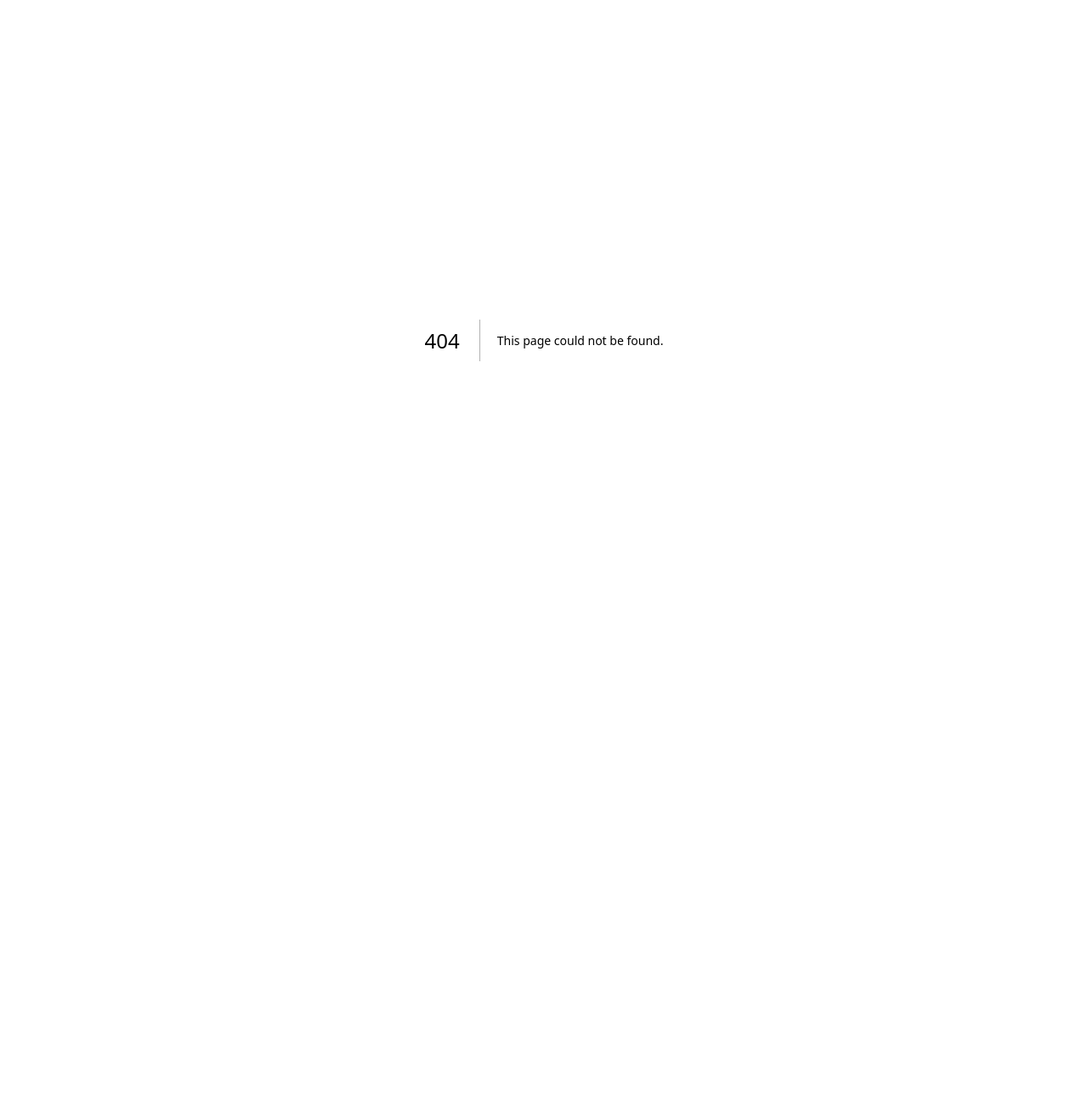
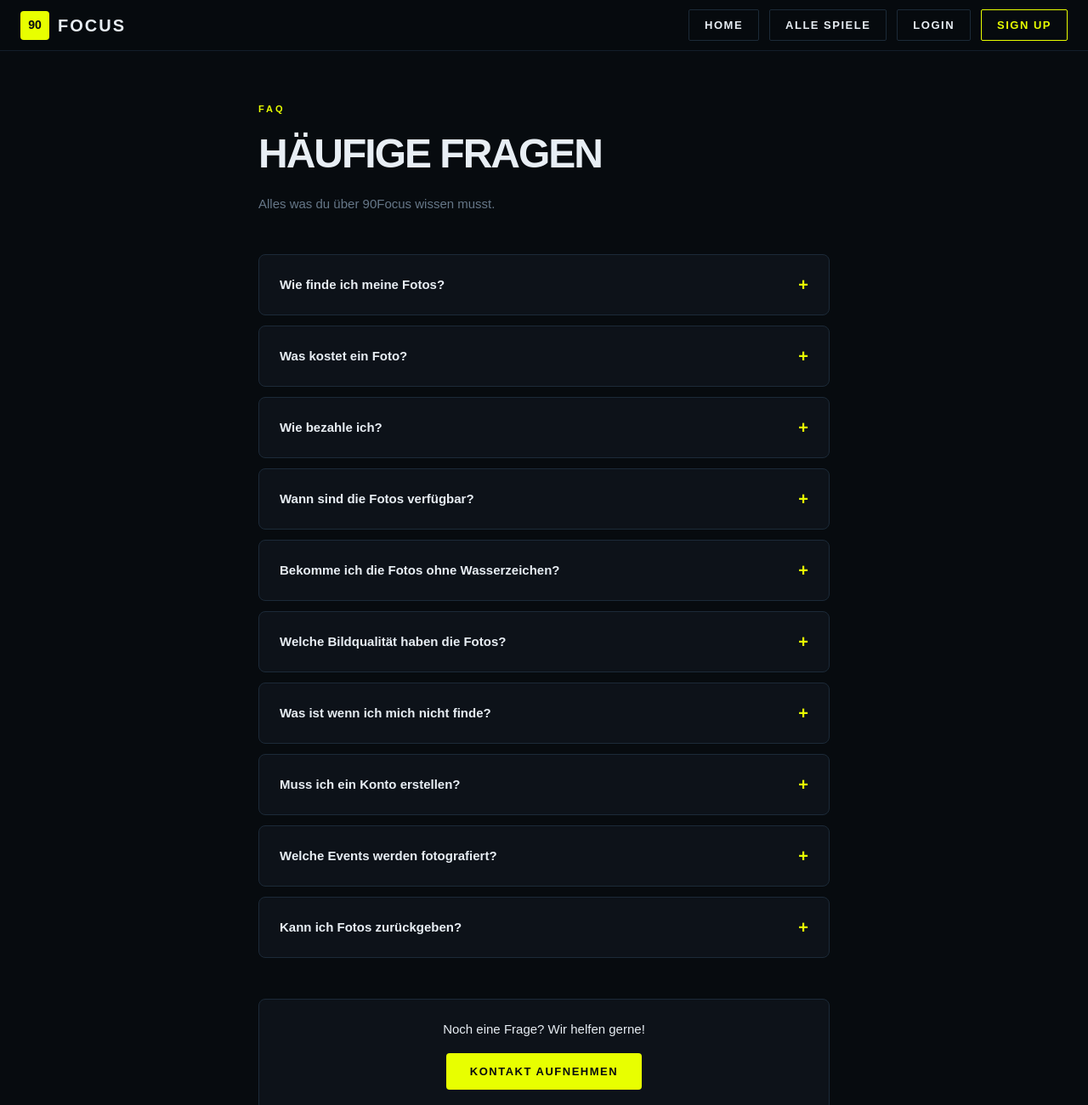
Before and after one commit to 90focus/90focus, a Next.js app: page /faq in a window 1280 px wide. Before the commit this address had no page. Shown: the top 1300 px of the page at 85% size. Before the commit the page ends 800 px from the top, so only its background shows below. Built offline with nearby package versions, Linux system fonts and the light colour scheme.

Commit message:
faq seite erstellt

```diff
--- /dev/null
+++ b/app/faq/page.tsx
@@ -0,0 +1,126 @@
+'use client'
+
+import { useState } from 'react'
+import { useRouter } from 'next/navigation'
+
+const faqs = [
+  {
+    frage: 'Wie finde ich meine Fotos?',
+    antwort: 'Geh auf das Event, lade ein Selfie hoch und unsere KI findet dich automatisch auf allen Fotos.'
+  },
+  {
+    frage: 'Was kostet ein Foto?',
+    antwort: 'CHF 4.90 pro Foto. Du kaufst nur die Fotos auf denen du drauf bist.'
+  },
+  {
+    frage: 'Wie bezahle ich?',
+    antwort: 'Per Kreditkarte via Stripe. Sicher und einfach.'
+  },
+  {
+    frage: 'Wann sind die Fotos verfügbar?',
+    antwort: 'In der Regel innerhalb von 24 Stunden nach dem Spiel.'
+  },
+  {
+    frage: 'Bekomme ich die Fotos ohne Wasserzeichen?',
+    antwort: 'Ja, nach dem Kauf erhältst du sofort die Originalfotos ohne Wasserzeichen.'
+  },
+  {
+    frage: 'Welche Bildqualität haben die Fotos?',
+    antwort: 'Alle Fotos sind in professioneller Qualität und eignen sich zum Drucken.'
+  },
+  {
+    frage: 'Was ist wenn ich mich nicht finde?',
+    antwort: 'Wenn die Suche keine Ergebnisse zeigt, kontaktiere uns über das Kontaktformular.'
+  },
+  {
+    frage: 'Muss ich ein Konto erstellen?',
+    antwort: 'Du kannst Fotos suchen ohne Konto. Für den Kauf brauchst du ein kostenloses Konto.'
+  },
+  {
+    frage: 'Welche Events werden fotografiert?',
+    antwort: 'Wir fotografieren Schweizer Fussballspiele von der Super League bis zur Amateurliga.'
+  },
+  {
+    frage: 'Kann ich Fotos zurückgeben?',
+    antwort: 'Da es sich um digitale Produkte handelt, ist eine Rückgabe nach dem Download nicht möglich.'
+  },
+]
+
+export default function FaqPage() {
+  const [offen, setOffen] = useState<number | null>(null)
+  const router = useRouter()
+
+  return (
+    <div style={{ minHeight: '100vh', background: '#070b0f', color: '#e8eef4', fontFamily: 'sans-serif' }}>
+
+      {/* NAV */}
+      <nav style={{ position: 'fixed', top: 0, left: 0, right: 0, zIndex: 100, background: 'rgba(7,11,15,0.97)', borderBottom: '1px solid #131e2a', height: 60, padding: '0 24px', display: 'flex', alignItems: 'center', justifyContent: 'space-between' }}>
+        <div style={{ display: 'flex', alignItems: 'center', gap: 10, cursor: 'pointer' }} onClick={() => router.push('/')}>
+          <div style={{ width: 34, height: 34, background: '#e8ff00', borderRadius: 4, display: 'flex', alignItems: 'center', justifyContent: 'center' }}>
+            <span style={{ color: '#070b0f', fontWeight: 900, fontSize: 14 }}>90</span>
+          </div>
+          <span style={{ fontWeight: 900, fontSize: 20, letterSpacing: 2 }}>FOCUS</span>
+        </div>
+        <div style={{ display: 'flex', gap: 12 }}>
+          <button style={{ background: 'transparent', color: '#e8eef4', border: '1px solid #1c2a38', borderRadius: 2, padding: '8px 18px', fontWeight: 700, fontSize: 13, letterSpacing: 1.5, textTransform: 'uppercase', cursor: 'pointer' }}
+            onClick={() => router.push('/')}>Home</button>
+          <button style={{ background: 'transparent', color: '#e8eef4', border: '1px solid #1c2a38', borderRadius: 2, padding: '8px 18px', fontWeight: 700, fontSize: 13, letterSpacing: 1.5, textTransform: 'uppercase', cursor: 'pointer' }}
+            onClick={() => router.push('/spiele')}>Alle Spiele</button>
+          <button style={{ background: 'transparent', color: '#e8eef4', border: '1px solid #1c2a38', borderRadius: 2, padding: '8px 18px', fontWeight: 700, fontSize: 13, letterSpacing: 1.5, textTransform: 'uppercase', cursor: 'pointer' }}
+            onClick={() => router.push('/login')}>Login</button>
+          <button style={{ background: 'transparent', color: '#e8ff00', border: '1px solid #e8ff00', borderRadius: 2, padding: '8px 18px', fontWeight: 700, fontSize: 13, letterSpacing: 1.5, textTransform: 'uppercase', cursor: 'pointer' }}
+            onClick={() => router.push('/register')}>Sign Up</button>
+        </div>
+      </nav>
+
+      <div style={{ maxWidth: 720, margin: '60px auto 0', padding: '60px 24px' }}>
+        <div style={{ color: '#e8ff00', fontSize: 11, fontWeight: 800, letterSpacing: 3, textTransform: 'uppercase', marginBottom: 8 }}>FAQ</div>
+        <h1 style={{ fontSize: 48, fontWeight: 900, textTransform: 'uppercase', letterSpacing: -2, marginBottom: 12 }}>Häufige Fragen</h1>
+        <p style={{ color: '#667788', fontSize: 15, marginBottom: 48 }}>Alles was du über 90Focus wissen musst.</p>
+
+        <div style={{ display: 'flex', flexDirection: 'column', gap: 12 }}>
+          {faqs.map((faq, i) => (
+            <div key={i}
+              style={{ background: '#0d1219', border: offen === i ? '1px solid #e8ff00' : '1px solid #1c2a38', borderRadius: 8, overflow: 'hidden', transition: 'border 0.2s ease' }}>
+              <div
+                onClick={() => setOffen(offen === i ? null : i)}
+                style={{ padding: '20px 24px', cursor: 'pointer', display: 'flex', justifyContent: 'space-between', alignItems: 'center', gap: 16 }}>
+                <span style={{ fontWeight: 700, fontSize: 15 }}>{faq.frage}</span>
+                <span style={{ color: '#e8ff00', fontSize: 20, fontWeight: 900, flexShrink: 0, transition: 'transform 0.2s ease', transform: offen === i ? 'rotate(45deg)' : 'rotate(0deg)' }}>+</span>
+              </div>
+              {offen === i && (
+                <div style={{ padding: '0 24px 20px', color: '#8899aa', fontSize: 14, lineHeight: 1.7 }}>
+                  {faq.antwort}
+                </div>
+              )}
+            </div>
+          ))}
+        </div>
+
+        <div style={{ marginTop: 48, padding: '24px', background: '#0d1219', border: '1px solid #1c2a38', borderRadius: 8, textAlign: 'center' }}>
+          <p style={{ color: '#e8eef4', fontSize: 15, marginBottom: 16 }}>Noch eine Frage? Wir helfen gerne!</p>
+          <button
+            onClick={() => router.push('/kontakt')}
+            style={{ background: '#e8ff00', color: '#070b0f', border: 'none', borderRadius: 4, padding: '12px 28px', fontWeight: 900, fontSize: 13, cursor: 'pointer', letterSpacing: 1.5, textTransform: 'uppercase' }}>
+            Kontakt aufnehmen
+          </button>
+        </div>
+      </div>
+
+      <footer style={{ borderTop: '1px solid #1c2a38', padding: '24px 48px', marginTop: 60, display: 'flex', justifyContent: 'space-between', alignItems: 'center' }}>
+        <div style={{ display: 'flex', alignItems: 'center', gap: 10 }}>
+          <div style={{ width: 26, height: 26, background: '#e8ff00', borderRadius: 2, display: 'flex', alignItems: 'center', justifyContent: 'center' }}>
+            <span style={{ color: '#070b0f', fontWeight: 900, fontSize: 11 }}>90</span>
+          </div>
+          <span style={{ color: '#e8eef4', fontWeight: 900, fontSize: 16, letterSpacing: 2 }}>FOCUS</span>
+        </div>
+        <div style={{ display: 'flex', gap: 24, fontSize: 13, color: '#e8eef4' }}>
+          <span style={{ cursor: 'pointer' }} onClick={() => router.push('/impressum')}>Impressum</span>
+          <span style={{ cursor: 'pointer' }} onClick={() => router.push('/datenschutz')}>Datenschutz</span>
+          <span style={{ cursor: 'pointer' }} onClick={() => router.push('/kontakt')}>Kontakt</span>
+        </div>
+        <div style={{ color: '#e8eef4', fontSize: 12 }}>© 2026 90Focus</div>
+      </footer>
+    </div>
+  )
+}
```
